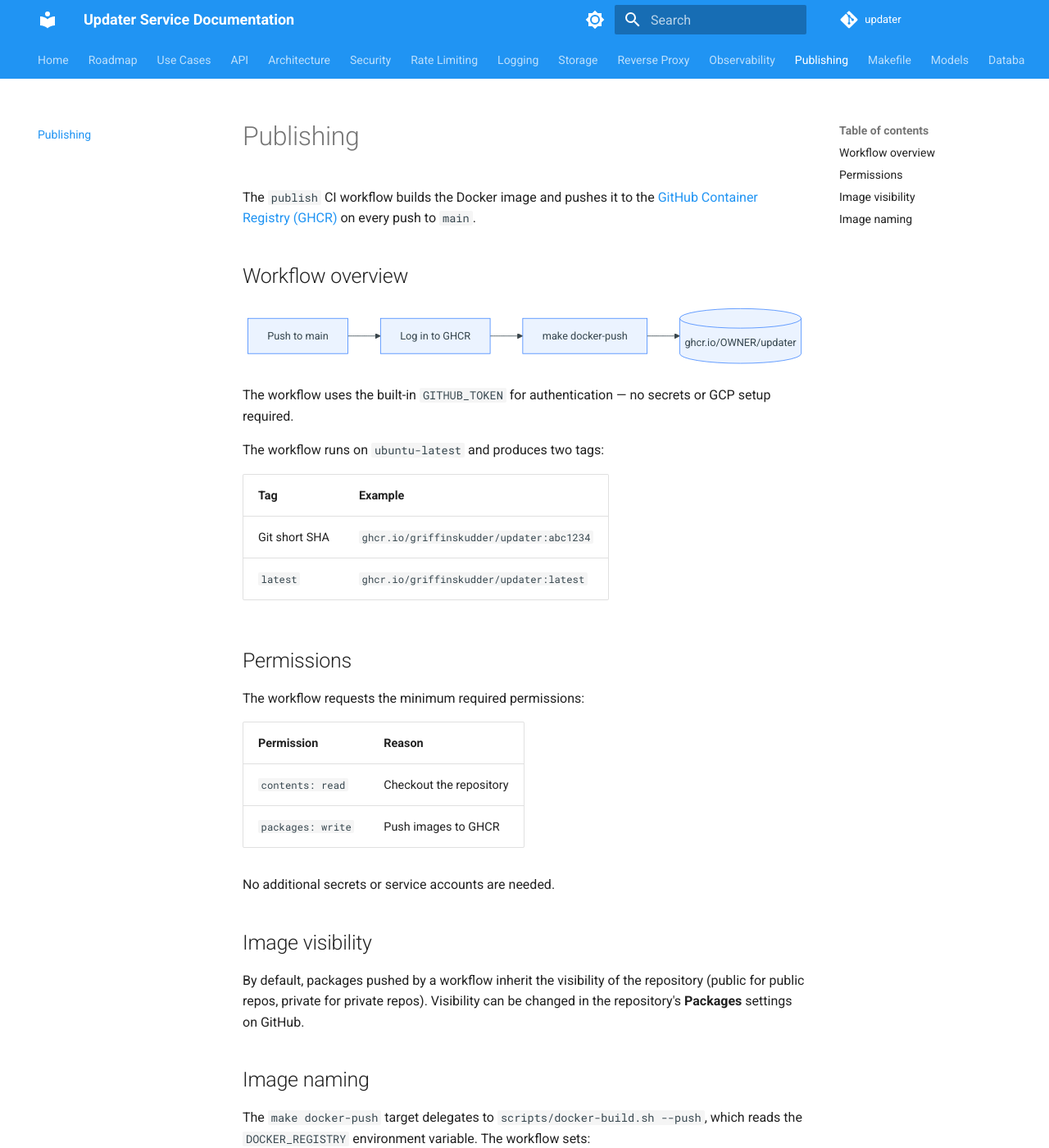
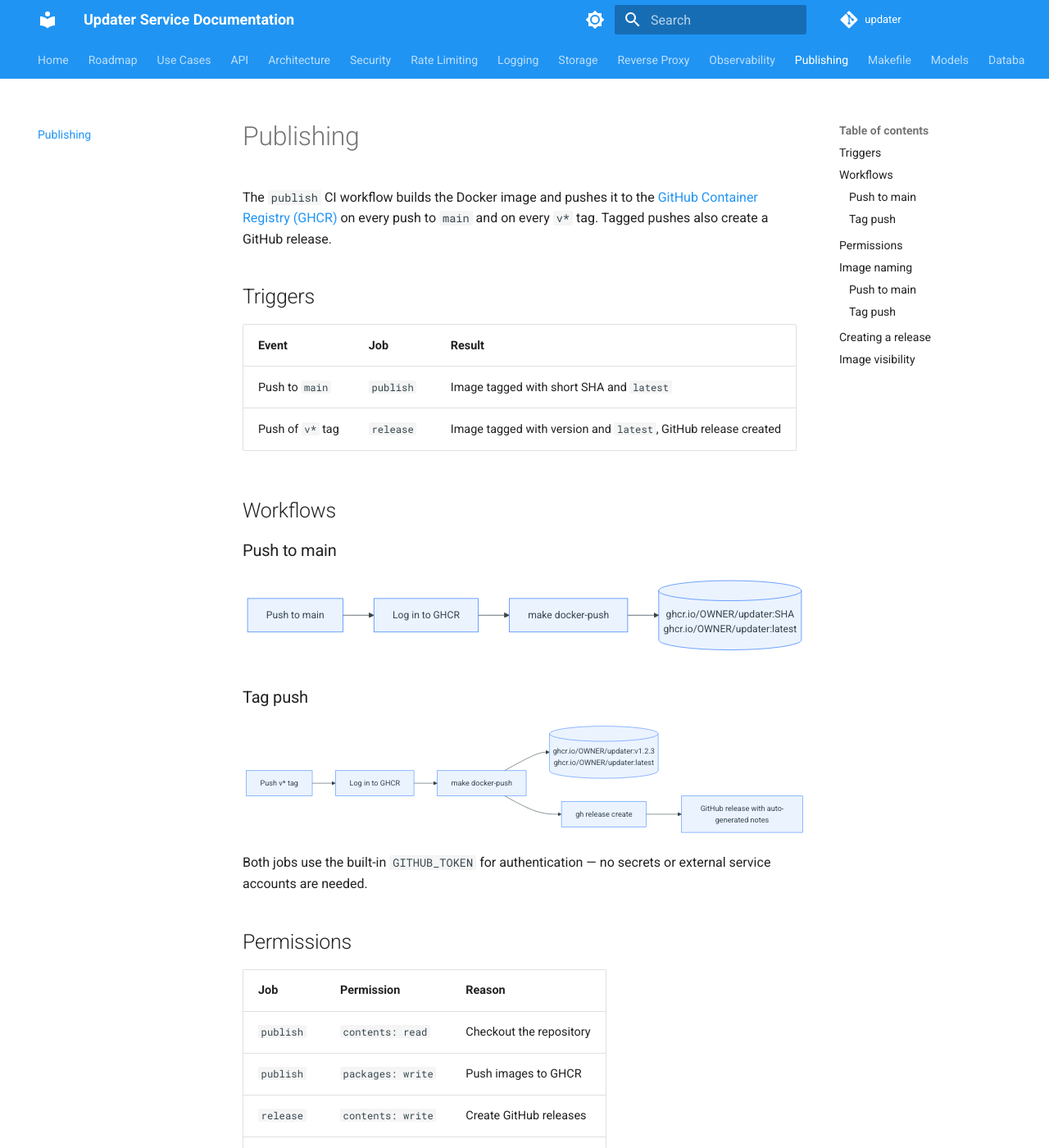
Before and after one commit to griffinskudder/updater, an MkDocs documentation site: the page built from docs/publishing.md, in a window 1280 px wide and 1400 px high. Shown: the whole window at 82% size. Built offline with MkDocs 1.6.1 and Material for MkDocs 9.7.7, drawn with Linux system fonts in a browser that asks for light colours; comment, search, counter and statistics services are not loaded; the version menu is left out; some of the changed text lies outside the part shown.

Commit message:
feat: add tagged container releases and GitHub releases
On v* tags, a new release job builds and pushes the image using the
tag name as the version (e.g. v1.2.3), then creates a GitHub release
with auto-generated notes via gh release create --generate-notes.

The existing publish job continues to run on main pushes using the
short SHA as the image version.

https://claude.ai/code/session_01LJZZrqCaGJqXBAe2AXmtqy

````diff
--- a/docs/publishing.md
+++ b/docs/publishing.md
@@ -1,53 +1,83 @@
 # Publishing
 
-The `publish` CI workflow builds the Docker image and pushes it to the [GitHub Container Registry (GHCR)](https://docs.github.com/en/packages/working-with-a-github-packages-registry/working-with-the-container-registry) on every push to `main`.
+The `publish` CI workflow builds the Docker image and pushes it to the [GitHub Container Registry (GHCR)](https://docs.github.com/en/packages/working-with-a-github-packages-registry/working-with-the-container-registry) on every push to `main` and on every `v*` tag. Tagged pushes also create a GitHub release.
 
-## Workflow overview
+## Triggers
+
+| Event | Job | Result |
+|-------|-----|--------|
+| Push to `main` | `publish` | Image tagged with short SHA and `latest` |
+| Push of `v*` tag | `release` | Image tagged with version and `latest`, GitHub release created |
+
+## Workflows
+
+### Push to main
 
 ```mermaid
 flowchart LR
     push[Push to main] --> login[Log in to GHCR]
     login --> build[make docker-push]
-    build --> ghcr[(ghcr.io/OWNER/updater)]
+    build --> ghcr[(ghcr.io/OWNER/updater:SHA\nghcr.io/OWNER/updater:latest)]
 ```
 
-The workflow uses the built-in `GITHUB_TOKEN` for authentication — no secrets or GCP setup required.
+### Tag push
 
-The workflow runs on `ubuntu-latest` and produces two tags:
+```mermaid
+flowchart LR
+    tag[Push v* tag] --> login[Log in to GHCR]
+    login --> build[make docker-push]
+    build --> ghcr[(ghcr.io/OWNER/updater:v1.2.3\nghcr.io/OWNER/updater:latest)]
+    build --> rel[gh release create]
+    rel --> release[GitHub release with auto-generated notes]
+```
 
-| Tag | Example |
-|-----|---------|
-| Git short SHA | `ghcr.io/griffinskudder/updater:abc1234` |
-| `latest` | `ghcr.io/griffinskudder/updater:latest` |
+Both jobs use the built-in `GITHUB_TOKEN` for authentication — no secrets or external service accounts are needed.
 
 ## Permissions
 
-The workflow requests the minimum required permissions:
-
-| Permission | Reason |
-|------------|--------|
-| `contents: read` | Checkout the repository |
-| `packages: write` | Push images to GHCR |
-
-No additional secrets or service accounts are needed.
-
-## Image visibility
-
-By default, packages pushed by a workflow inherit the visibility of the repository (public for public repos, private for private repos). Visibility can be changed in the repository's **Packages** settings on GitHub.
+| Job | Permission | Reason |
+|-----|------------|--------|
+| `publish` | `contents: read` | Checkout the repository |
+| `publish` | `packages: write` | Push images to GHCR |
+| `release` | `contents: write` | Create GitHub releases |
+| `release` | `packages: write` | Push images to GHCR |
 
 ## Image naming
 
-The `make docker-push` target delegates to `scripts/docker-build.sh --push`, which reads the `DOCKER_REGISTRY` environment variable. The workflow sets:
+The `make docker-push` target delegates to `scripts/docker-build.sh --push`, which reads `DOCKER_REGISTRY` and `VERSION` from the environment.
 
-```
-DOCKER_REGISTRY=ghcr.io/OWNER
-```
+### Push to main
 
-Resulting image names:
+`VERSION` is not set, so the script defaults to `git rev-parse --short HEAD`:
 
 ```
 ghcr.io/griffinskudder/updater:abc1234
 ghcr.io/griffinskudder/updater:latest
 ```
 
-The version tag is the short Git commit SHA produced by `git rev-parse --short HEAD`.
+### Tag push
+
+`VERSION` is set to `github.ref_name` (e.g. `v1.2.3`):
+
+```
+ghcr.io/griffinskudder/updater:v1.2.3
+ghcr.io/griffinskudder/updater:latest
+```
+
+## Creating a release
+
+Push a tag that starts with `v` to trigger the `release` job:
+
+```bash
+git tag v1.2.3
+git push origin v1.2.3
+```
+
+The job will:
+
+1. Build and push the image tagged `v1.2.3` and `latest`.
+2. Create a GitHub release named `v1.2.3` with auto-generated notes summarising the pull requests merged since the previous tag.
+
+## Image visibility
+
+By default, packages pushed by a workflow inherit the visibility of the repository. Visibility can be changed in **Settings > Packages** on GitHub.
````
Also changed, not shown: 1 other file.
